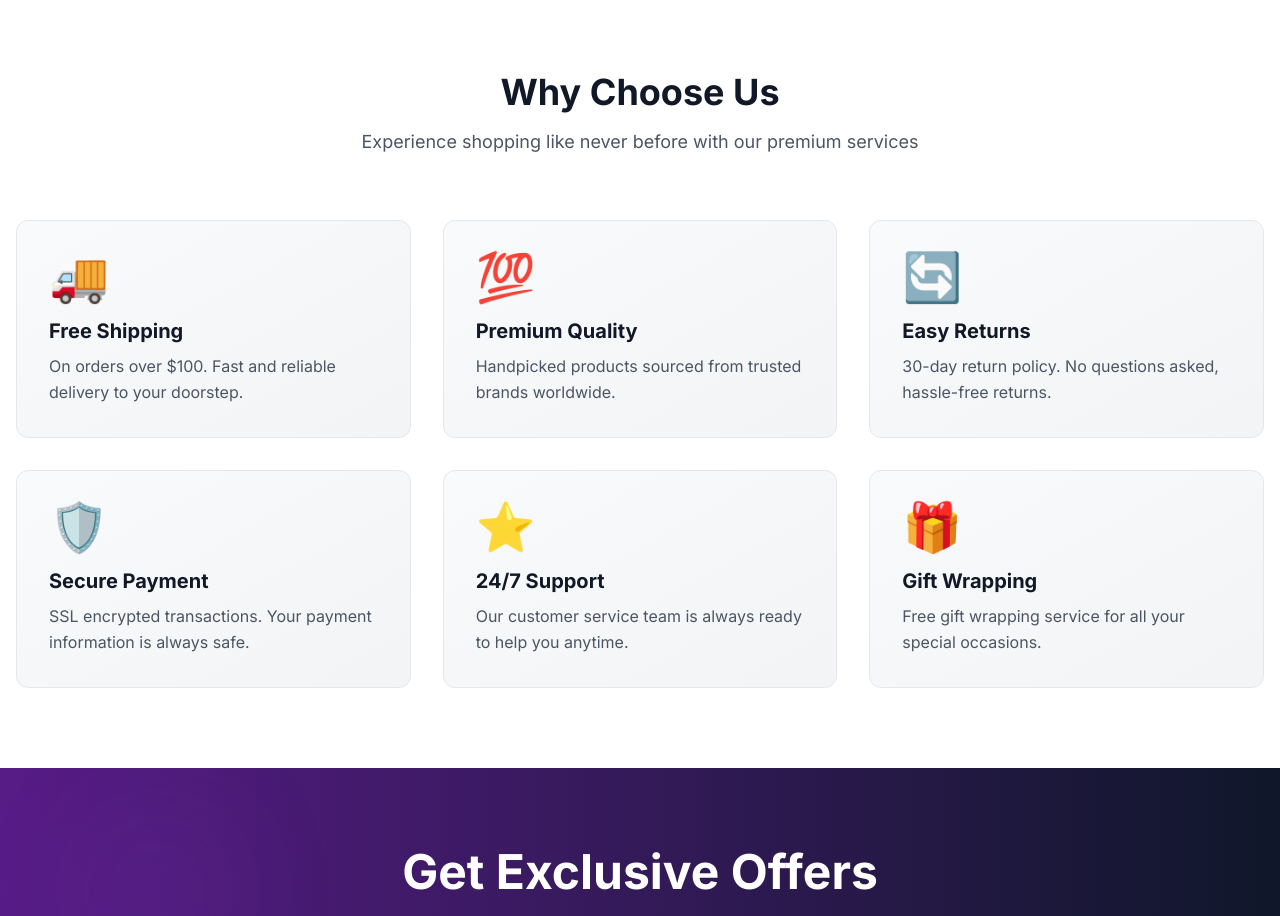
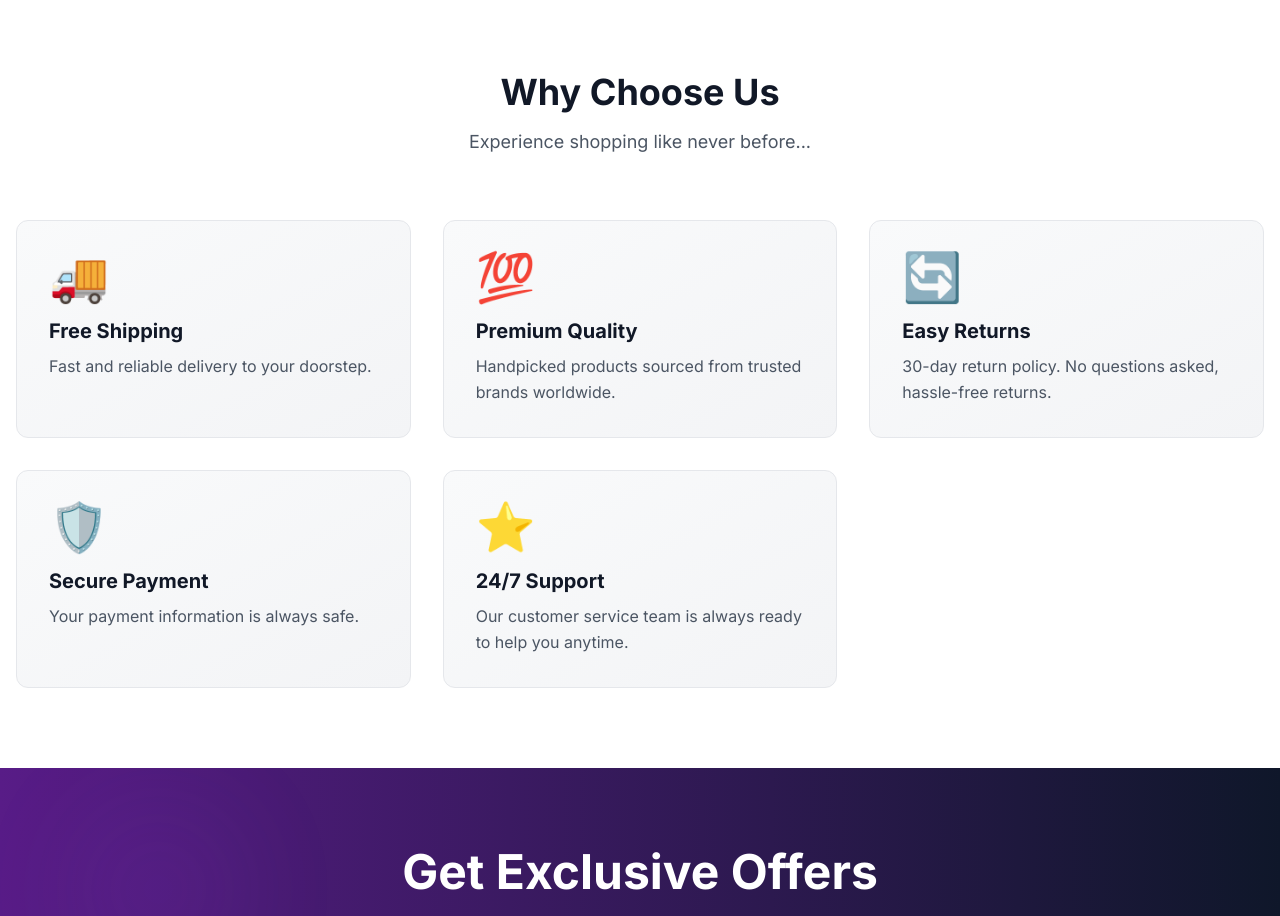
Before and after one commit to AshishBaghel01/Shopkart, a React (Vite) app in the folder frontend/: page / in a window 1280 px wide. Shown: the part 2060-2976 px from the top of the page. Built offline with nearby package versions, Linux system fonts and the light colour scheme; no server answers.

Commit message:
Simplify features descriptions and remove gift wrapping
Removed some descriptions and a feature for clarity.

```diff
--- a/frontend/src/components/Features.jsx
+++ b/frontend/src/components/Features.jsx
@@ -3,7 +3,7 @@ const Features = () => {
     {
       icon: '🚚',
       title: 'Free Shipping',
-      description: 'On orders over $100. Fast and reliable delivery to your doorstep.',
+      description: 'Fast and reliable delivery to your doorstep.',
     },
     {
       icon: '💯',
@@ -18,18 +18,14 @@ const Features = () => {
     {
       icon: '🛡️',
       title: 'Secure Payment',
-      description: 'SSL encrypted transactions. Your payment information is always safe.',
+      description: 'Your payment information is always safe.',
     },
     {
       icon: '⭐',
       title: '24/7 Support',
       description: 'Our customer service team is always ready to help you anytime.',
     },
-    {
-      icon: '🎁',
-      title: 'Gift Wrapping',
-      description: 'Free gift wrapping service for all your special occasions.',
-    },
+
   ]
 
   return (
@@ -40,7 +36,7 @@ const Features = () => {
             Why Choose Us
           </h2>
           <p className="text-gray-600 text-lg">
-            Experience shopping like never before with our premium services
+            Experience shopping like never before...
           </p>
         </div>
 
```
